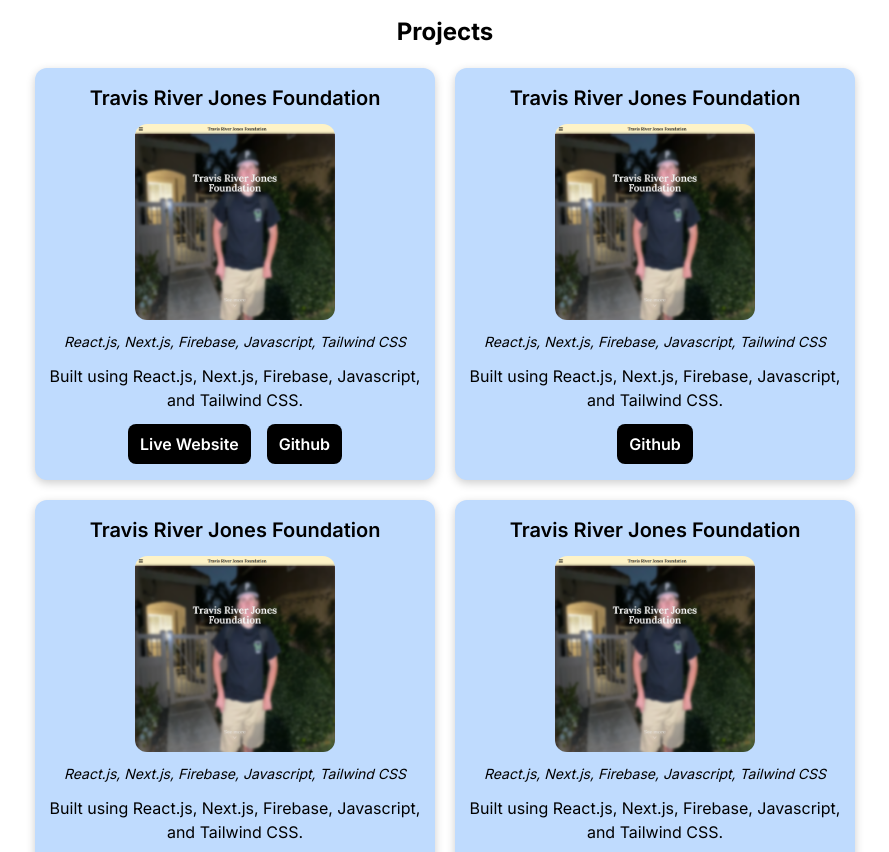
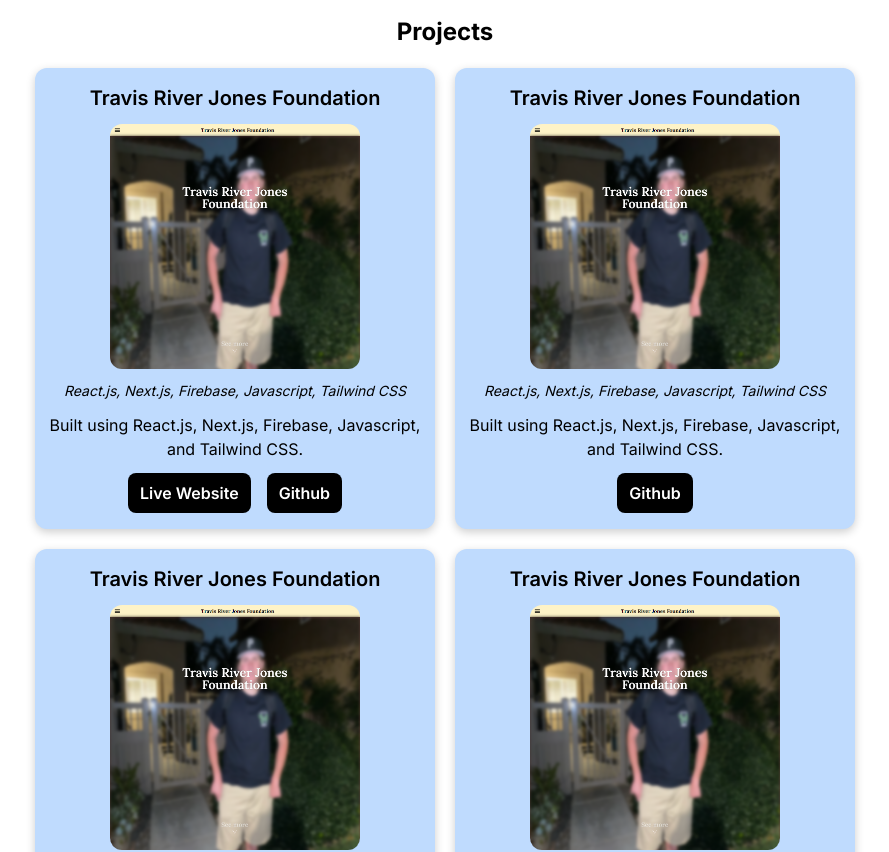
Before and after one commit to brandonmcconathy/portfolio, a Next.js app: page / in a window 1280 px wide. Shown: the part 680-1532 px from the top of the page, without its empty margins (195-1084 px from the left). Built offline with nearby package versions, Linux system fonts and the light colour scheme.

Commit message:
Adjusted picture size

```diff
--- a/src/app/components/project.tsx
+++ b/src/app/components/project.tsx
@@ -8,7 +8,7 @@ export default function Project(props: { title: string, imgPath: string, pageLin
   return(
     <div className="bg-blue-200 w-1/3 gap-3 py-4 rounded-xl box-pop flex flex-col justify-center items-center">
       <h1 className="text-xl font-semibold">{title}</h1>
-      <Image src={imgPath} alt="image" width={200} height={200} className="rounded-xl" />
+      <Image src={imgPath} alt="image" width={250} height={250} className="rounded-xl" />
       <p className="italic text-sm">{tech}</p>
       <p>{description}</p>
       <div className="flex gap-4 items-center">
```
